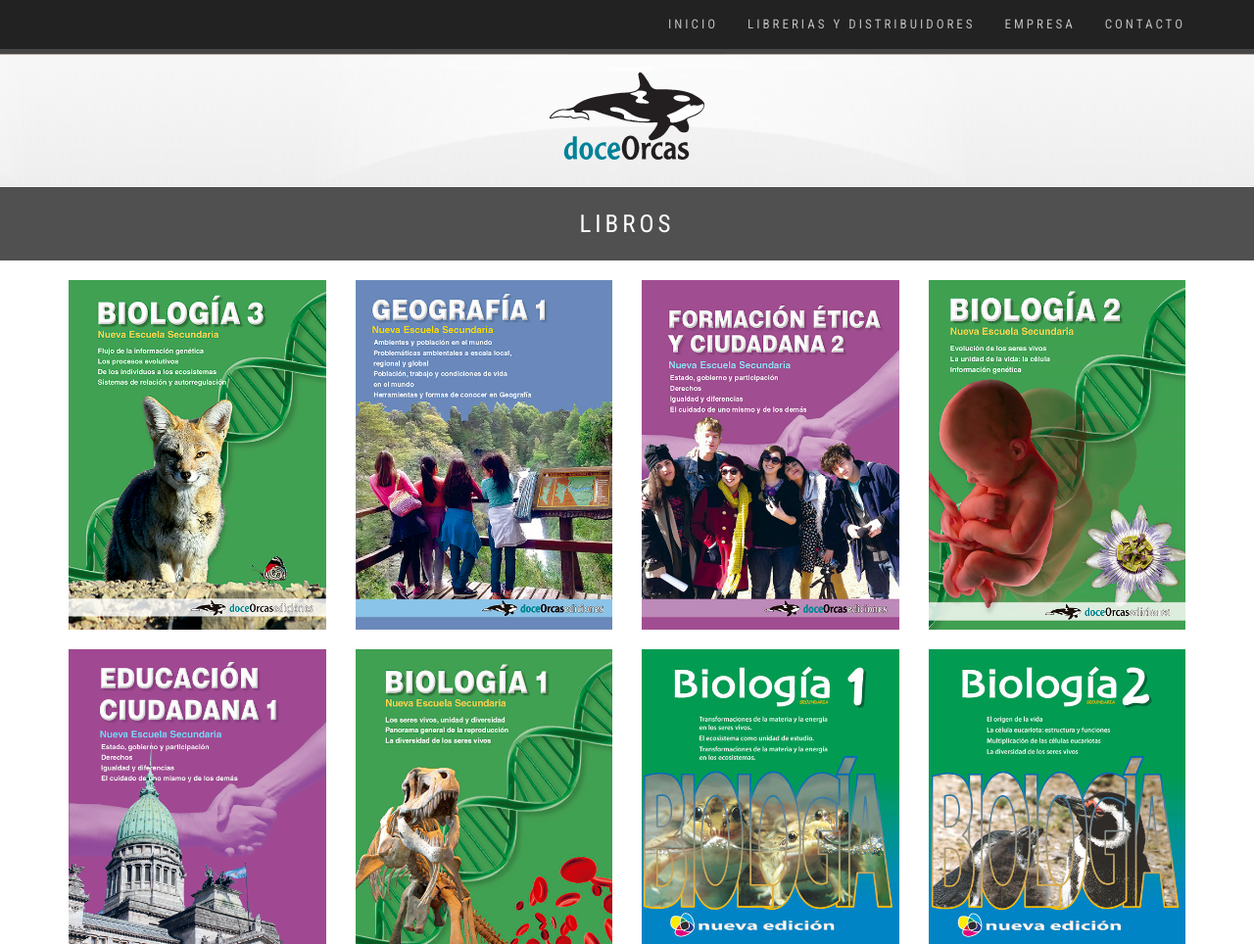
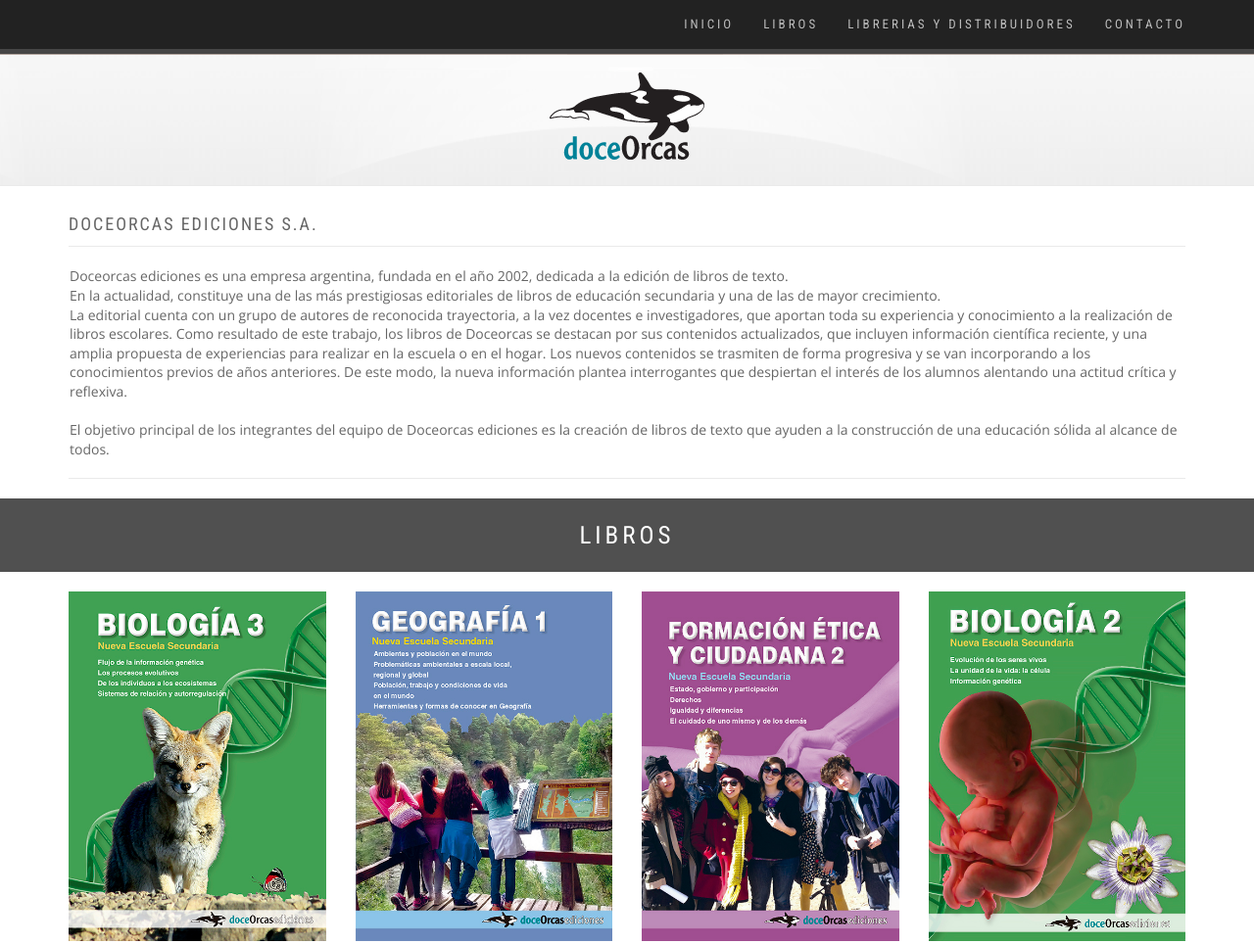
Before and after one commit to doceorcas/doceorcasediciones.com.ar, a plain HTML site: page index.html in a window 1280 px wide. Shown: the top 964 px of the page at 98% size. Drawn offline with nearby package versions, Linux system fonts and the light colour scheme; a web font is replaced by a local one.

Commit message:
Add files via upload

```diff
--- a/index.html
+++ b/index.html
@@ -72,11 +72,13 @@
 
               </li>
 
+		    <li class="dropdown"><a href="#libros">Libros</a>
+              </li>
+
               <li class="dropdown"><a href="#librerias">Librerias y Distribuidores</a>
 			  </li>
 
-			  <li class="dropdown"><a href="#empresa">Empresa</a>
-              </li>
+
 
 			  <li class="dropdown"><a href="#contacto" onclick="window.scrollTo(0, document.body.scrollHeight);">Contacto</a>
               </li>
@@ -97,6 +99,30 @@
 
 
 	  		</div>
+
+		   <section class="module" style="padding:15px 0px 10px 0px;">
+          <div class="container">
+
+		     <h4 class="font-alt mb-0">DoceOrcas ediciones s.a.</h4>
+                <hr class="divider-w mt-10 mb-20">
+                <div class="row">
+                <h5 style="padding-right:16px;padding-left:16px; ">Doceorcas ediciones es una empresa argentina, fundada en el año 2002, dedicada a la edición de libros de texto. <br />
+En la actualidad, constituye una de las más prestigiosas editoriales de libros de educación secundaria y una de las de mayor crecimiento.<br />
+La editorial cuenta con un grupo de autores de reconocida trayectoria, a la vez docentes e investigadores, que aportan toda su experiencia y conocimiento a la realización de libros escolares. Como resultado de este trabajo, los libros de Doceorcas se destacan por sus contenidos actualizados, que incluyen información científica reciente, y una amplia propuesta de experiencias para realizar en la escuela o en el hogar. Los nuevos contenidos se trasmiten de forma progresiva y se van incorporando a los conocimientos previos de años anteriores. De este modo, la nueva información plantea interrogantes que despiertan el interés de los alumnos alentando una actitud crítica y reflexiva.<br /><br />
+El objetivo principal de los integrantes del equipo de Doceorcas ediciones es la creación de libros de texto que ayuden a la construcción de una educación sólida al alcance de todos.<section id="libros"></section></h5>
+
+
+
+
+
+                </div>
+				  <hr class="divider-w mt-10 mb-20">
+		</div>
+
+		  </section>
+
+
+
 	    <section class="module bg-dark-30 parallax-bg restaurant-menu-bg" >
           <div class="container">
 
@@ -254,10 +280,11 @@
 
             </div>
           </div>
+		  <section id="librerias"></section>
         </section>
 
 
-		<section id="librerias"></section>
+
 		        <hr class="divider-w mt-10 mb-20" >
 
 
@@ -466,8 +493,9 @@ Te. 4943-9000 Opción 1<br />
           </div>
         </section>
 
+		<!--
+		<section id="empresa"></section>
 
-		<section id="empresa"></section>
 
         <section class="module bg-dark-30 parallax-bg restaurant-menu-bg" >
           <div class="container">
@@ -478,26 +506,8 @@ Te. 4943-9000 Opción 1<br />
               </div>
             </div>
           </div>
-        </section>
+        </section> -->
 
-		   <section class="module">
-          <div class="container">
-
-		     <h4 class="font-alt mb-0">DoceOrcas ediciones s.a.</h4>
-                <hr class="divider-w mt-10 mb-20">
-                <div class="row">
-                <h5 style="padding-right:16px;padding-left:16px; ">Doceorcas ediciones es una empresa argentina, fundada en el año 2002, dedicada a la edición de libros de texto. <br />
-En la actualidad, constituye una de las más prestigiosas editoriales de libros de educación secundaria y una de las de mayor crecimiento.<br />
-La editorial cuenta con un grupo de autores de reconocida trayectoria, a la vez docentes e investigadores, que aportan toda su experiencia y conocimiento a la realización de libros escolares. Como resultado de este trabajo, los libros de Doceorcas se destacan por sus contenidos actualizados, que incluyen información científica reciente, y una amplia propuesta de experiencias para realizar en la escuela o en el hogar. Los nuevos contenidos se trasmiten de forma progresiva y se van incorporando a los conocimientos previos de años anteriores. De este modo, la nueva información plantea interrogantes que despiertan el interés de los alumnos alentando una actitud crítica y reflexiva.<br /><br />
-El objetivo principal de los integrantes del equipo de Doceorcas ediciones es la creación de libros de texto que ayuden a la construcción de una educación sólida al alcance de todos.</h5>
-	  <br />
-
-
-
-                </div>
-		</div>
-
-		  </section>
 
 
 
```
